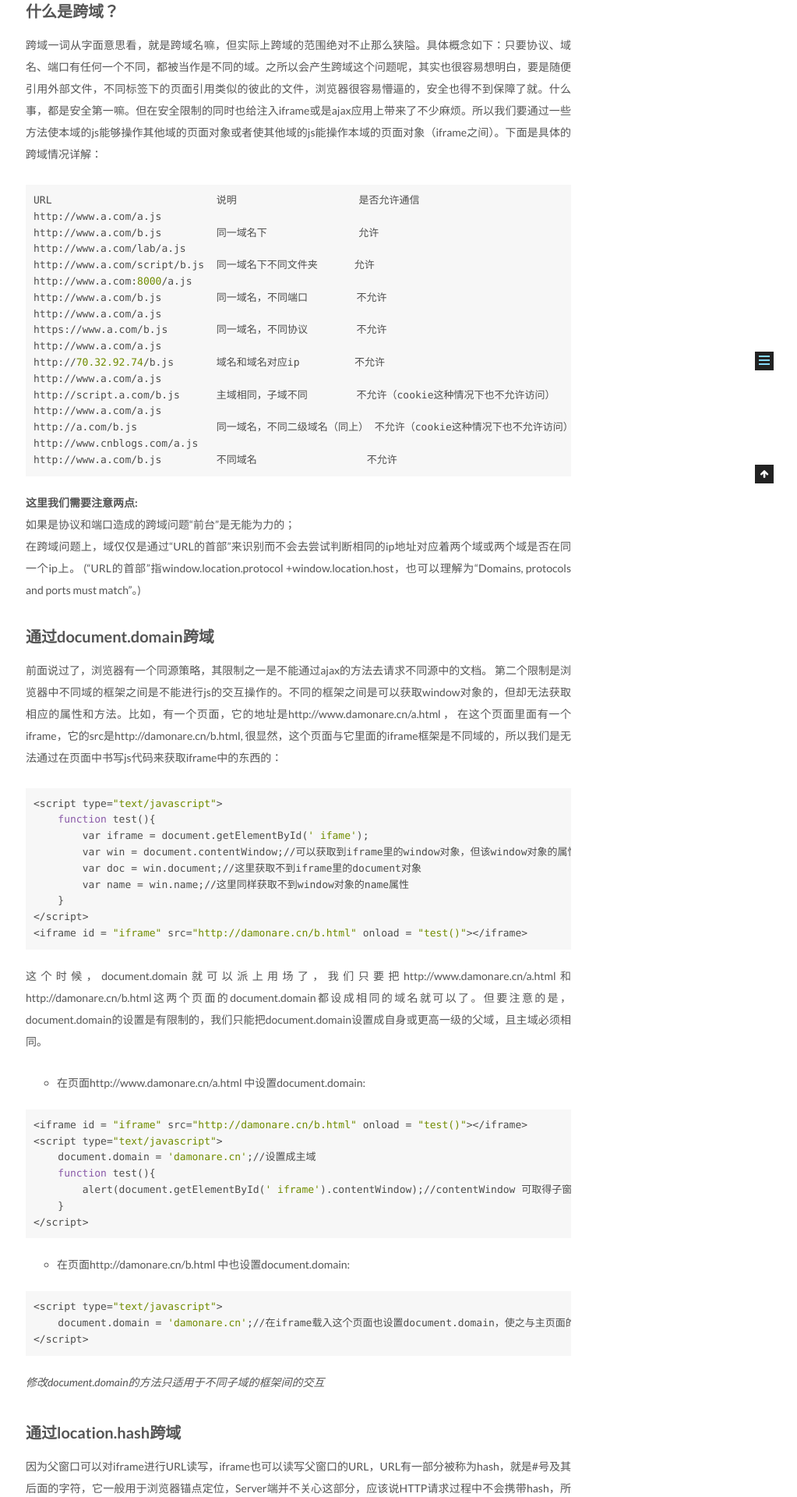
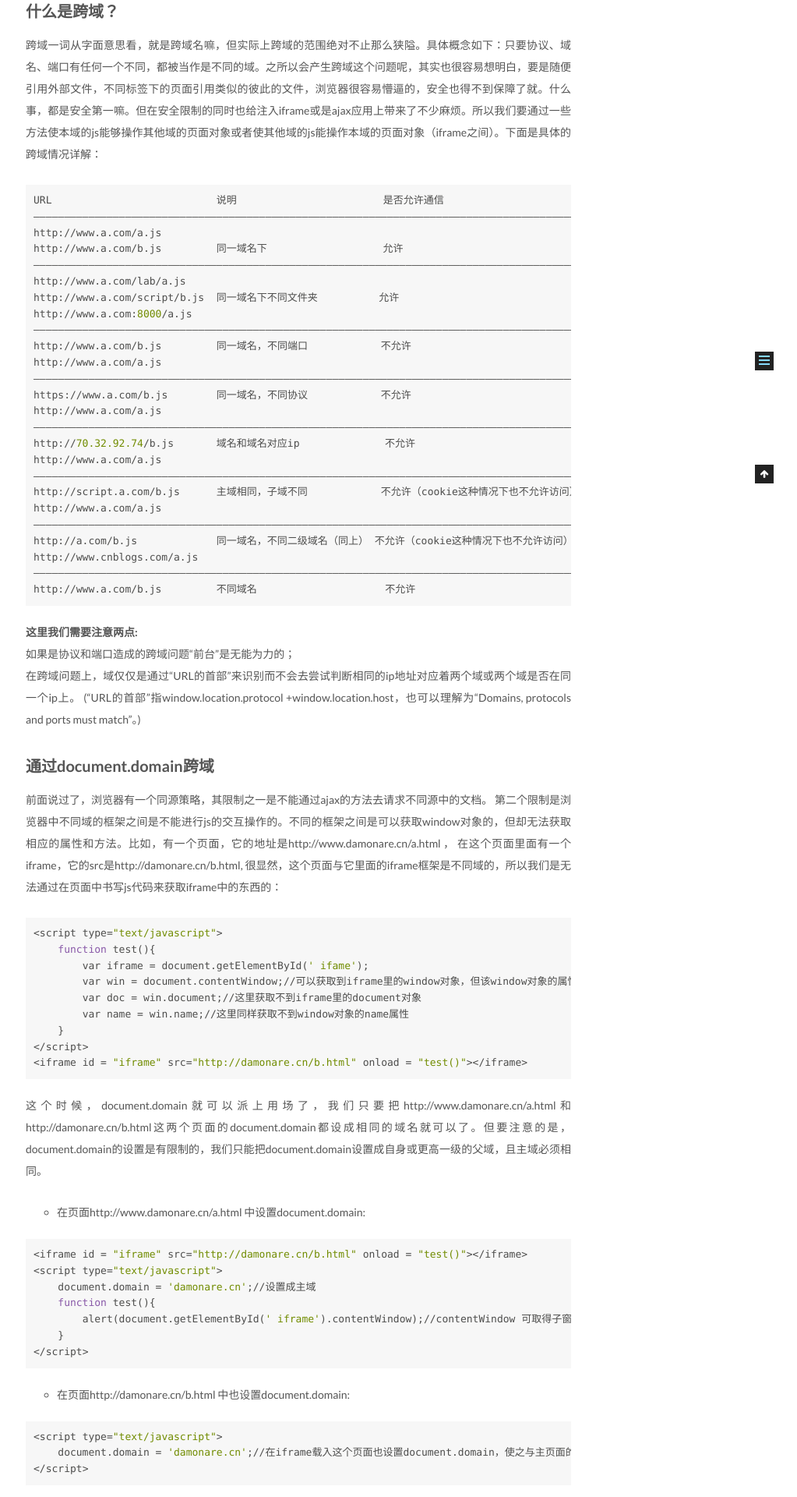
Before and after one commit to 354242767/354242767.github.io, a Jekyll site: the page built from _posts/2016-11-18-cross-domain.md, in a window 1280 px wide. Shown: the part 380-2300 px from the top of the page at 78% size, without its empty margins (257-1280 px from the left). Built offline with Jekyll 4.4.1, drawn with Linux system fonts in a browser that asks for light colours.

Commit message:
博文---跨域解决方案

```diff
--- a/_posts/2013-12-24-link-post.md
+++ b/_posts/2016-11-18-cross-domain.md
@@ -16,23 +16,31 @@ description: 跨域解决方案
 跨域一词从字面意思看，就是跨域名嘛，但实际上跨域的范围绝对不止那么狭隘。具体概念如下：只要协议、域名、端口有任何一个不同，都被当作是不同的域。之所以会产生跨域这个问题呢，其实也很容易想明白，要是随便引用外部文件，不同标签下的页面引用类似的彼此的文件，浏览器很容易懵逼的，安全也得不到保障了就。什么事，都是安全第一嘛。但在安全限制的同时也给注入iframe或是ajax应用上带来了不少麻烦。所以我们要通过一些方法使本域的js能够操作其他域的页面对象或者使其他域的js能操作本域的页面对象（iframe之间）。下面是具体的跨域情况详解：
 
 {% highlight r%}
-URL                           说明                    是否允许通信
+URL                           说明                        是否允许通信
+——————————————————————————————————————————————————————————————————————————————————————————————————
 http://www.a.com/a.js
-http://www.a.com/b.js         同一域名下               允许
+http://www.a.com/b.js         同一域名下                   允许
+——————————————————————————————————————————————————————————————————————————————————————————————————
 http://www.a.com/lab/a.js
-http://www.a.com/script/b.js  同一域名下不同文件夹      允许
+http://www.a.com/script/b.js  同一域名下不同文件夹          允许
 http://www.a.com:8000/a.js
-http://www.a.com/b.js         同一域名，不同端口        不允许
+——————————————————————————————————————————————————————————————————————————————————————————————————
+http://www.a.com/b.js         同一域名，不同端口            不允许
 http://www.a.com/a.js
-https://www.a.com/b.js        同一域名，不同协议        不允许
+——————————————————————————————————————————————————————————————————————————————————————————————————
+https://www.a.com/b.js        同一域名，不同协议            不允许
 http://www.a.com/a.js
-http://70.32.92.74/b.js       域名和域名对应ip         不允许
+——————————————————————————————————————————————————————————————————————————————————————————————————
+http://70.32.92.74/b.js       域名和域名对应ip              不允许
 http://www.a.com/a.js
-http://script.a.com/b.js      主域相同，子域不同        不允许（cookie这种情况下也不允许访问）
+——————————————————————————————————————————————————————————————————————————————————————————————————
+http://script.a.com/b.js      主域相同，子域不同            不允许（cookie这种情况下也不允许访问）
 http://www.a.com/a.js
+——————————————————————————————————————————————————————————————————————————————————————————————————
 http://a.com/b.js             同一域名，不同二级域名（同上） 不允许（cookie这种情况下也不允许访问）
 http://www.cnblogs.com/a.js
-http://www.a.com/b.js         不同域名                  不允许
+——————————————————————————————————————————————————————————————————————————————————————————————————
+http://www.a.com/b.js         不同域名                     不允许
 {% endhighlight %}
 
 <dl>
```
